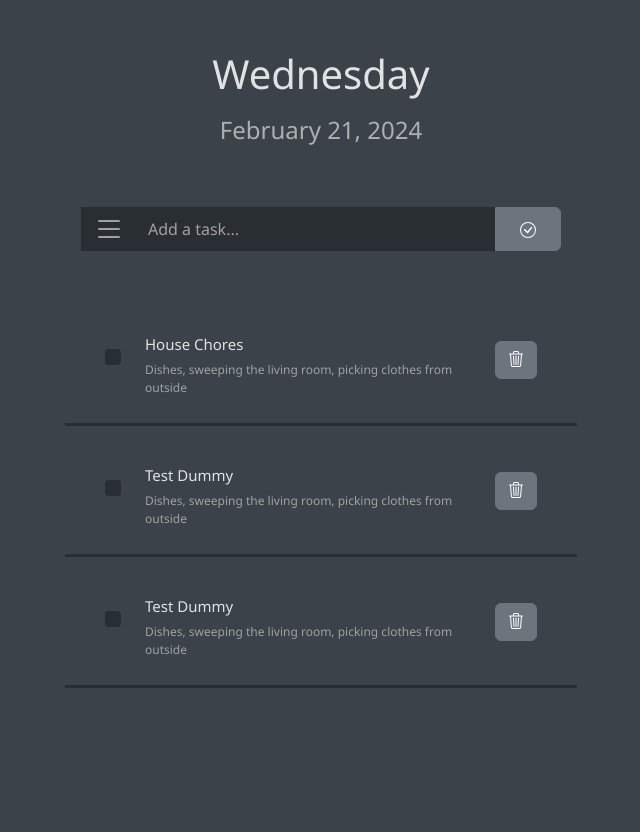
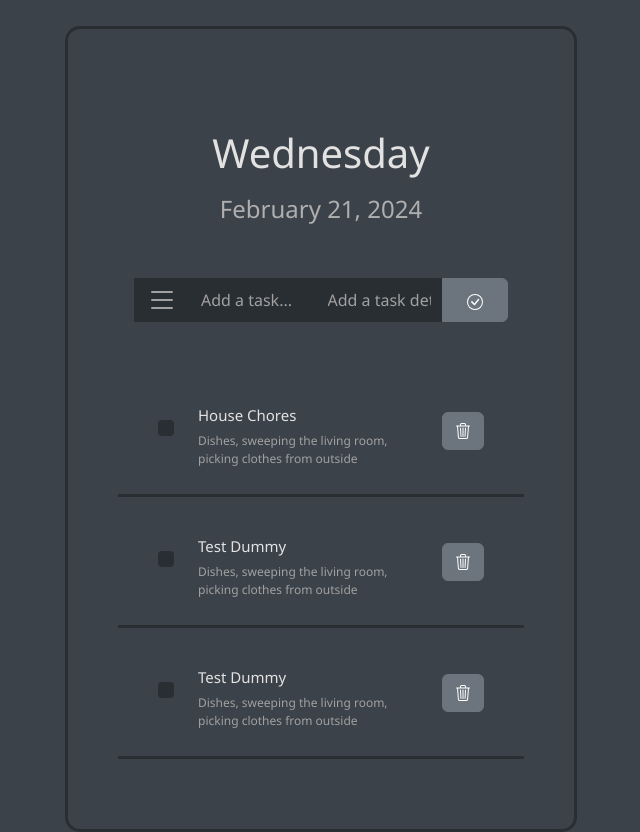
Before and after one commit to chriskelemba/todolist, a React (Create React App) app: page / in a window 1280 px wide. Shown: the whole page, without its empty margins (319-959 px from the left). Before the commit the page ends 800 px from the top, so only its background shows below. Built offline with nearby package versions, Linux system fonts and the light colour scheme; data requests are answered from the project's data file.

Commit message:
working delete button

```diff
--- a/src/components/Form.js
+++ b/src/components/Form.js
@@ -9,6 +9,7 @@ const Form = () => {
                         </svg></span>
                     </div>
                     <input type="text" className="form-control" name="title" placeholder="Add a task..."/><br/>
+                    <input type="text" className="form-control" name="title" placeholder="Add a task detail..."/><br/>
                     <button onClick="" className="btn btn-secondary px-4" type="submit"><svg xmlns="http://www.w3.org/2000/svg" width="16" height="16" fill="currentColor" class="bi bi-check-circle" viewBox="0 0 16 16">
                     <path d="M8 15A7 7 0 1 1 8 1a7 7 0 0 1 0 14m0 1A8 8 0 1 0 8 0a8 8 0 0 0 0 16"/>
                     <path d="m10.97 4.97-.02.022-3.473 4.425-2.093-2.094a.75.75 0 0 0-1.06 1.06L6.97 11.03a.75.75 0 0 0 1.079-.02l3.992-4.99a.75.75 0 0 0-1.071-1.05"/>
--- a/src/components/TaskList.js
+++ b/src/components/TaskList.js
@@ -1,18 +1,16 @@
 import { Link } from "react-router-dom";
-import { useParams } from "react-router-dom";
 import {useHistory} from 'react-router-dom';
 import axios from 'axios';
 
 const TaskList = ({tasks}) => {
-    const {id} = useParams();
     const history = useHistory();
 
-    const handleDelete = (e) => {
+    const handleDelete = (e, id) => {
         e.preventDefault();
-        window.location.reload(false);
+        window.location.reload(true);
 
-        axios.delete('http://localhost:4000/tasks/' + id)
-        .then(res=> {
+        axios.delete(`http://localhost:4000/tasks/${id}`)
+        .then(res => {
             alert("Task has been deleted");
             history.push("/");
         })
@@ -33,7 +31,7 @@ const TaskList = ({tasks}) => {
                             </Link>
                         </div>
                         <div className="">
-                            <button onClick={handleDelete} className="btn btn-secondary mt-3 mx-4" type="submit"><svg xmlns="http://www.w3.org/2000/svg" width="16" height="16" fill="currentColor" class="bi bi-trash3 mb-1" viewBox="0 0 16 16">
+                            <button onClick={(e) => handleDelete(e, task.id)} className="btn btn-secondary mt-3 mx-4" type="submit"><svg xmlns="http://www.w3.org/2000/svg" width="16" height="16" fill="currentColor" class="bi bi-trash3 mb-1" viewBox="0 0 16 16">
                             <path d="M6.5 1h3a.5.5 0 0 1 .5.5v1H6v-1a.5.5 0 0 1 .5-.5M11 2.5v-1A1.5 1.5 0 0 0 9.5 0h-3A1.5 1.5 0 0 0 5 1.5v1H1.5a.5.5 0 0 0 0 1h.538l.853 10.66A2 2 0 0 0 4.885 16h6.23a2 2 0 0 0 1.994-1.84l.853-10.66h.538a.5.5 0 0 0 0-1zm1.958 1-.846 10.58a1 1 0 0 1-.997.92h-6.23a1 1 0 0 1-.997-.92L3.042 3.5zm-7.487 1a.5.5 0 0 1 .528.47l.5 8.5a.5.5 0 0 1-.998.06L5 5.03a.5.5 0 0 1 .47-.53Zm5.058 0a.5.5 0 0 1 .47.53l-.5 8.5a.5.5 0 1 1-.998-.06l.5-8.5a.5.5 0 0 1 .528-.47M8 4.5a.5.5 0 0 1 .5.5v8.5a.5.5 0 0 1-1 0V5a.5.5 0 0 1 .5-.5"/>
                             </svg></button>
                         </div>
--- a/src/index.css
+++ b/src/index.css
@@ -4,6 +4,10 @@ body {
   font-family: 'Segoe UI', Tahoma, Geneva, Verdana, sans-serif;
   width: 40%;
   margin: auto;
+  border: 3px solid rgb(41, 46, 51);
+  padding: 50px;
+  margin-top: 2%;
+  border-radius: 15px;
 }
 
 .date {
```
